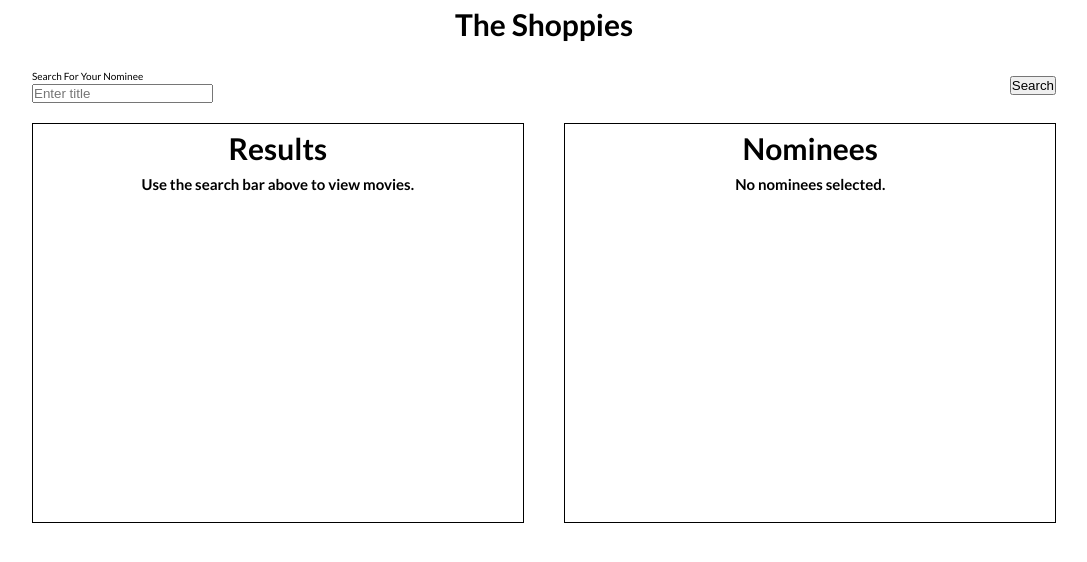
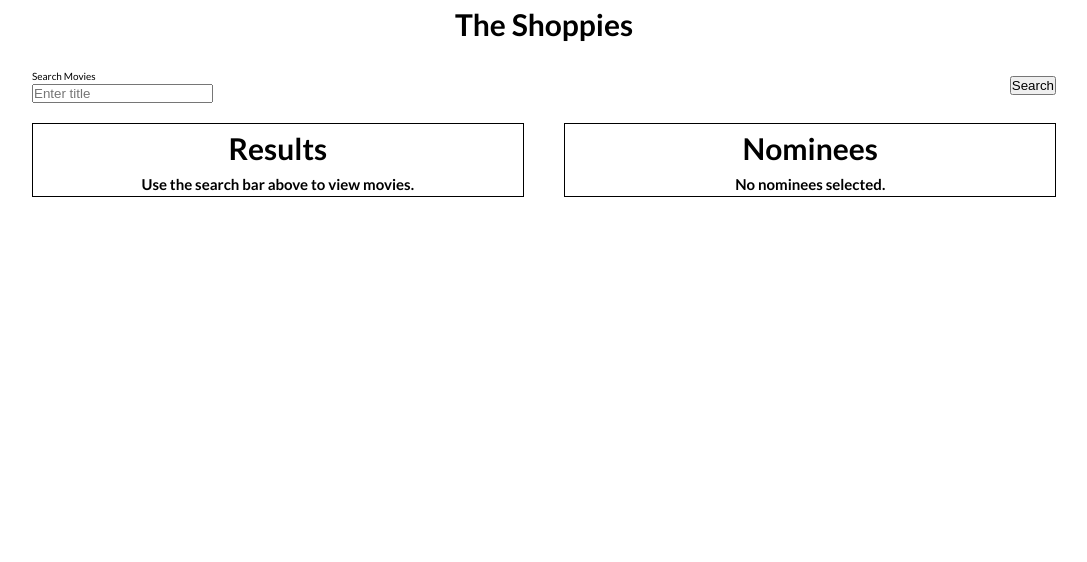
Before and after one commit to mhidalgo83/shoppies, a React (Create React App) app: page / in a window 1280 px wide. Shown: the top 562 px of the page, without its empty margins (96-1183 px from the left). Built offline with nearby package versions, Linux system fonts and the light colour scheme.

Commit message:
nominate button bug fixed

```diff
--- a/src/App.js
+++ b/src/App.js
@@ -9,6 +9,7 @@ const App = () => {
   const [search, setSearch] = useState("");
   const [results, setResults] = useState([]);
   const [nominees, setNominees] = useState([]);
+  const [movieIds, setMovieIds] = useState([]);
 
   return (
     <div className="container">
@@ -27,8 +28,16 @@ const App = () => {
           error={error}
           setNominees={setNominees}
           nominees={nominees}
+          movieIds={movieIds}
+          setMovieIds={setMovieIds}
         />
-        <Nominees nominees={nominees} setNominees={setNominees} />
+        <Nominees
+          nominees={nominees}
+          setNominees={setNominees}
+          movieIds={movieIds}
+          setMovieIds={setMovieIds}
+          search={search}
+        />
       </section>
     </div>
   );
--- a/src/components/Nominees.js
+++ b/src/components/Nominees.js
@@ -1,18 +1,20 @@
 import Button from "./Button";
 
-const Nominees = ({ nominees, setNominees }) => {
+const Nominees = ({ nominees, setNominees, movieIds, setMovieIds }) => {
   const handleClick = (movie) => {
     setNominees(nominees.filter((m) => m !== movie));
+    setMovieIds(movieIds.filter(m => m !== movie.imdbID))
   };
+
   return (
     <div className="results wrapper">
       <h1>Nominees</h1>
       {nominees.length === 0 && <h2>No nominees selected.</h2>}
-      <ul>
+      <ul className="results__list">
         {nominees.map((n) => {
           return (
-            <div className="results__result">
-              <li key={n.imdbID}>
+            <div key={n.imdbID} className="results__result">
+              <li>
                 <h3>{n.Title}</h3>
                 <p>({n.Year})</p>
               </li>
--- /dev/null
+++ b/src/components/Result.js
@@ -0,0 +1,31 @@
+import { useState, useEffect } from "react";
+import Button from "./Button";
+
+const Result = ({ result, handleClick, movieIds, search }) => {
+  const [disabled, setDisabled] = useState(false);
+
+  useEffect(() => {
+    if (movieIds.includes(result.imdbID)) {
+      setDisabled(true);
+      console.log("This works");
+    } else {
+      setDisabled(false);
+    }
+  }, [movieIds, search]);
+
+  return (
+    <div key={result.imdbID} className="results__result">
+      <li>
+        <h3>{result.Title}</h3>
+        <p>({result.Year})</p>
+      </li>
+      <>
+        <Button disabled={disabled} onClick={() => handleClick(result)}>
+          Nominate
+        </Button>
+      </>
+    </div>
+  );
+};
+
+export default Result;
--- a/src/components/Results.js
+++ b/src/components/Results.js
@@ -1,17 +1,14 @@
-import Button from "./Button";
+import { useState } from "react";
+import Result from "./Result";
 
-const Results = ({ results, error, setNominees, nominees }) => {
+const Results = ({ results, error, setNominees, nominees, movieIds, setMovieIds }) => {
+
   const handleClick = (movie) => {
     if (nominees.length < 5) {
       setNominees([...nominees, movie]);
+      setMovieIds([...movieIds, movie.imdbID]);
     } else {
       alert("You can't nominate more than five movies.");
-    }
-  };
-
-  const handleDisable = (movie) => {
-    if (nominees.includes(movie)) {
-      return movie.Title;
     }
   };
 
@@ -25,24 +22,9 @@ const Results = ({ results, error, setNominees, nominees }) => {
         <h2>{error}</h2>
       ) : (
         <ul className="results__list">
-          {results.map((r) => {
-            return (
-              <div className="results__result">
-                <li key={r.imdbID}>
-                  <h3>{r.Title}</h3>
-                  <p>({r.Year})</p>
-                </li>
-                <>
-                  <Button
-                    disabled={handleDisable(r)}
-                    onClick={() => handleClick(r)}
-                  >
-                    Nominate
-                  </Button>
-                </>
-              </div>
-            );
-          })}
+          {results.map((r) => (
+            <Result key={r.imdbID} result={r} handleClick={handleClick} movieIds={movieIds} />
+          ))}
         </ul>
       )}
     </div>
--- a/src/components/SearchBar.js
+++ b/src/components/SearchBar.js
@@ -28,7 +28,7 @@ const SearchBar = ({ search, setSearch, setResults, setError }) => {
     <div className="search">
       <form className="search__form">
         <div className="search__form--input">
-          <label htmlFor="search">Search For Your Nominee</label>
+          <label htmlFor="search">Search Movies</label>
           <input
             type="text"
             name="search"
--- a/src/css/main.css
+++ b/src/css/main.css
@@ -71,7 +71,7 @@ header {
 .search {
   -ms-grid-column: 1;
   -ms-grid-column-span: 2;
-  grid-column: 1/3;
+  grid-column: 1 / 3;
 }
 
 .search__form {
@@ -98,6 +98,10 @@ header {
           flex-direction: column;
 }
 
+.results {
+  min-height: 5vh;
+}
+
 .results__list {
   margin: 0 2%;
 }
--- a/src/scss/_results.scss
+++ b/src/scss/_results.scss
@@ -1,4 +1,5 @@
 .results {
+    min-height: 5vh;
     &__list {
         margin: 0 2%;
     }
--- a/src/scss/_search.scss
+++ b/src/scss/_search.scss
@@ -1,5 +1,5 @@
 .search {
-  grid-column: 1/3;
+  grid-column: 1 / 3;
 
   &__form {
         margin: auto;
--- a/src/scss/main.scss
+++ b/src/scss/main.scss
@@ -2,3 +2,4 @@
 @import "header";
 @import "search";
 @import "results";
+@import "nominees";
```
Also changed, not shown: src/scss/_nominees.scss (added), 2 other files (tests, documents, lock files or other folders).
